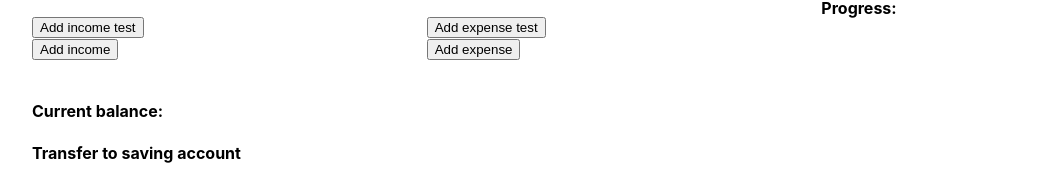
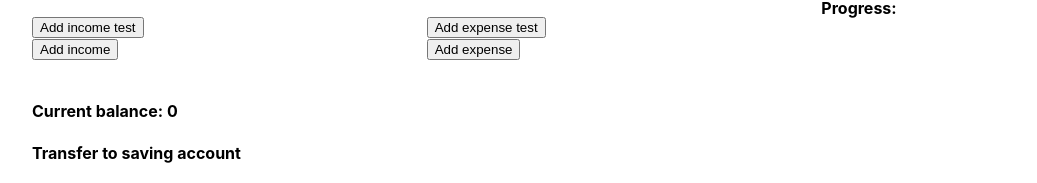
Before and after one commit to HungHoang108/react-budget-public, a React (Create React App) app: page / in a window 1280 px wide. Shown: the part 300-483 px from the top of the page, without its empty margins (16-1053 px from the left). Built offline with nearby package versions, Linux system fonts and the light colour scheme.

Commit message:
complete calculating balance

```diff
--- a/src/App.tsx
+++ b/src/App.tsx
@@ -7,7 +7,7 @@ import { Balance } from "./components/balance/balance.component";
 import { useState } from "react";
 
 const App = () => {
-  const [salary, setSalary] = useState<number | undefined>();
+  const [salary, setSalary] = useState<number>();
   const [expense, setExpense] = useState<number | undefined>();
   const [savingTarget, setSavingTarget] = useState<number | undefined>();
 
@@ -24,7 +24,7 @@ const App = () => {
     setSavingTarget(input);
   };
 
-  console.log("salary", salary);
+  console.log("salary", typeof salary);
   console.log("expense", expense);
   console.log("saving target", savingTarget);
 
--- a/src/components/balance/balance.component.tsx
+++ b/src/components/balance/balance.component.tsx
@@ -2,14 +2,14 @@ import React from "react";
 import { Button } from "../button/button.component";
 
 export const Balance = (props: any) => {
-  const salary: number = props.salary ? props.salary : 0;
-  const expense: number = props.expense ? props.expense : 0;
-  const savingTarget: number = props.savingTarget ? props.savingTarget : 0;
-  console.log(typeof salary);
-  let balance = salary + expense + savingTarget;
+  const salary = props.salary ? props.salary : 0;
+  const expense = props.expense ? props.expense : 0;
+  const savingTarget = props.savingTarget ? props.savingTarget : 0;
+  console.log(typeof parseInt(salary));
+  let balance = parseInt(salary) - parseInt(expense) - parseInt(savingTarget);
   return (
     <div>
-      <h4>Current balance: {}</h4>
+      <h4>Current balance: {balance}</h4>
       <h4>Transfer to saving account</h4>
       <input type="number" name="transferAmount" />
       <Button name="Transfer" />
--- a/src/components/income/income.component.tsx
+++ b/src/components/income/income.component.tsx
@@ -6,6 +6,8 @@ export const Income = (props: { getIncome: (income: any) => void }) => {
   const [income, setIncome] = useState<number>();
   const handleChange = (e: { target: { value: any } }) => {
     const incomeAmount = e.target.value;
+    console.log("-----", typeof incomeAmount);
+
     setIncome(incomeAmount);
   };
 
```
